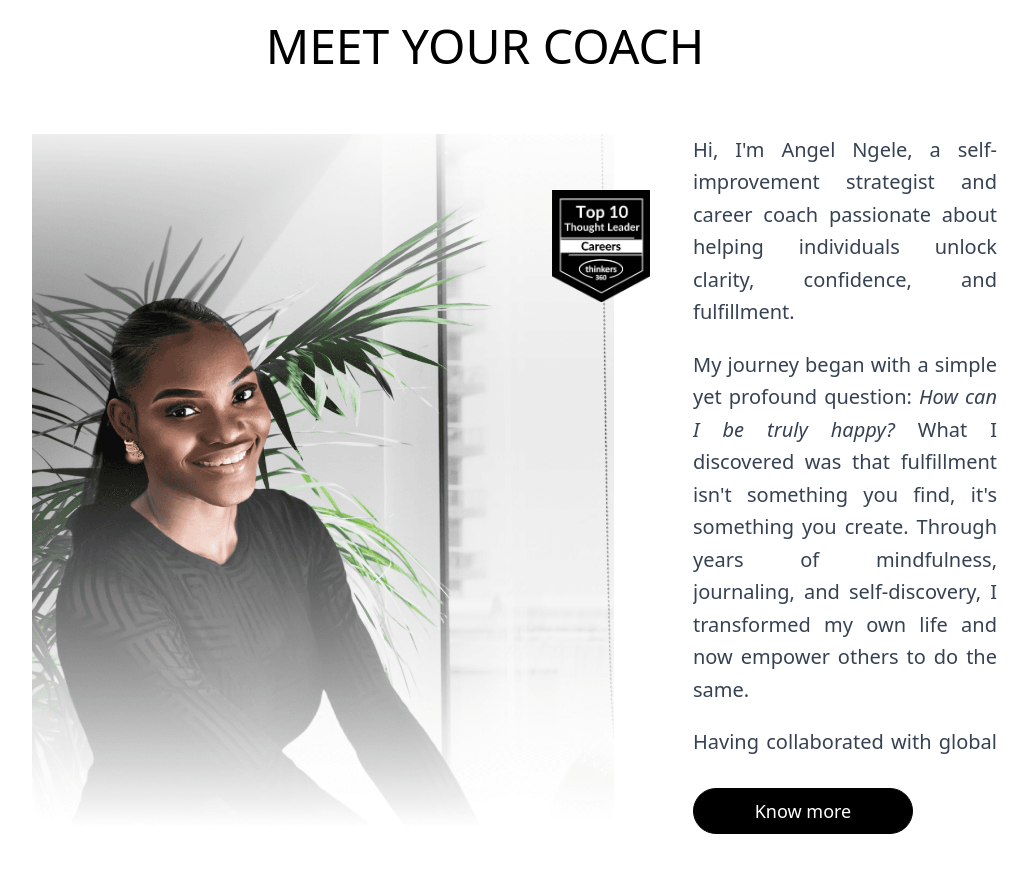
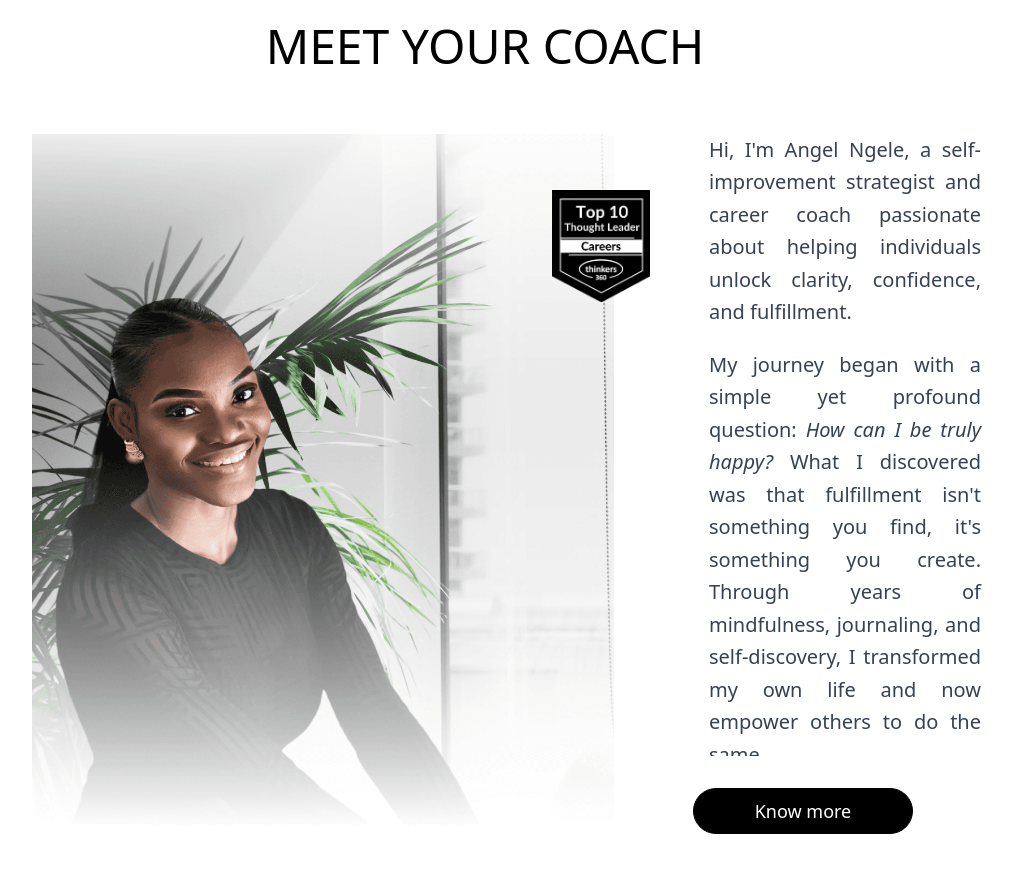
Before and after one commit to angelngele/coachangel, a Next.js app: page / in a window 1280 px wide. Shown: the part 1520-2392 px from the top of the page, without its empty margins (155-1183 px from the left). Built offline with nearby package versions, Linux system fonts and the light colour scheme.

Commit message:
feat:add padding to about bio

```diff
--- a/app/components/About.tsx
+++ b/app/components/About.tsx
@@ -66,7 +66,7 @@ export default function About() {
 
         {/* Bio */}
         <div className="flex-1 w-full flex flex-col text-left lg:text-left h-[700px] sm:h-[500px] lg:h-[700px]">
-          <div className="text-gray-700 space-y-5 text-justify items-end text-lg md:text-xl leading-relaxed overflow-y-auto">
+          <div className="text-gray-700 space-y-5 text-justify items-end text-lg md:text-xl px-0 md:px-4 leading-relaxed overflow-y-auto">
             <p>
               Hi, I&apos;m Angel Ngele, a self-improvement strategist and career
               coach passionate about helping individuals unlock clarity,
```
